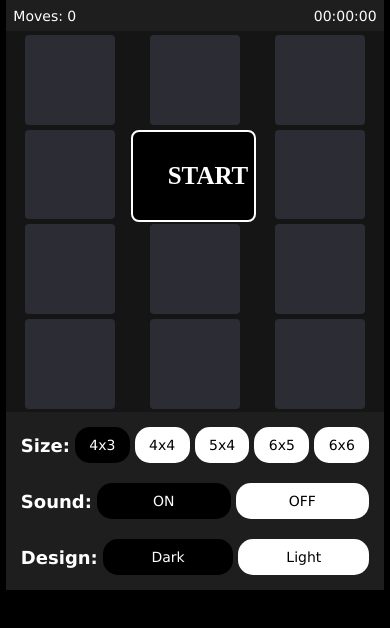
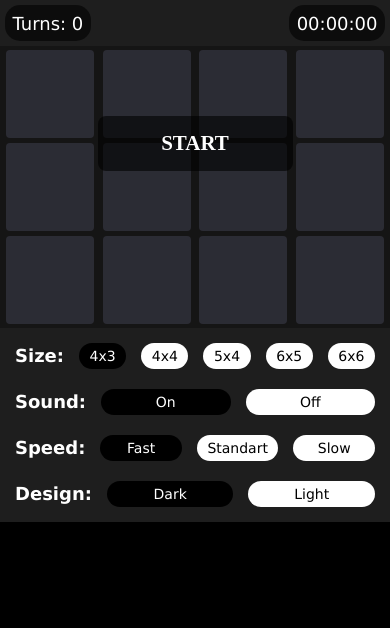
Before and after one commit to Rimeey/memorygame, a React (Create React App) app: page / in a window 390 px wide. Shown: the top 628 px of the page. Built offline with nearby package versions, Linux system fonts and the light colour scheme.

Commit message:
pre-release

```diff
--- a/src/Components/PlaygroundBlock/OneCard.jsx
+++ b/src/Components/PlaygroundBlock/OneCard.jsx
@@ -2,7 +2,7 @@ import { useContext, useEffect } from "react";
 import { Memory } from "../../Context";
 
 export default function OneCard({ url, index }) {
-    const { setting_size, moves, setMoves, allMoves, setAllMoves, link, setLink, openedCards, setOpenedCards, to_default, play_sound } = useContext(Memory);
+    const { setting_size, setting_speed, moves, setMoves, allMoves, setAllMoves, link, setLink, openedCards, setOpenedCards, to_default, play_sound } = useContext(Memory);
 
     const isOpen = openedCards.includes(index);
 
@@ -40,9 +40,9 @@ export default function OneCard({ url, index }) {
                 setMoves(0);
                 setAllMoves(allMoves + 1);
                 matched_cards()
-            }, 500);
+            }, setting_speed);
         }
-    }, [allMoves, setAllMoves, link, setLink, moves, setMoves, openedCards, setOpenedCards]);
+    }, [allMoves, setAllMoves, link, setLink, moves, setMoves, openedCards, setOpenedCards, setting_speed]);
 
     return (
         <div id={index} className={`card ${isOpen ? 'open' : ''}`} style={{ width: setting_size.width }} onClick={handleClick}>
--- a/src/Components/SettingsBlock/SettingBlock.jsx
+++ b/src/Components/SettingsBlock/SettingBlock.jsx
@@ -4,27 +4,33 @@ import { Memory } from '../../Context';
 
 export default function SettingsBlock() {
 
-    const { handle_click_size, handle_click_sound} = useContext(Memory);
+    const { handle_click_size, handle_click_sound, handle_click_speed} = useContext(Memory);
 
     return (
         <div className="settings">
-            <div className="playgroundsize">
+            <div className="settings_element">
                 <h2>Size: </h2>
-                <div className="size_playground button dark" onClick={(e) => handle_click_size(e)}>4x3</div>
-                <div className="size_playground button" onClick={(e) => handle_click_size(e)}>4x4</div>
-                <div className="size_playground button" onClick={(e) => handle_click_size(e)}>5x4</div>
-                <div className="size_playground button" onClick={(e) => handle_click_size(e)}>6x5</div>
-                <div className="size_playground button" onClick={(e) => handle_click_size(e)}>6x6</div>
+                <div className="setting button dark" onClick={(e) => handle_click_size(e)}>4x3</div>
+                <div className="setting button" onClick={(e) => handle_click_size(e)}>4x4</div>
+                <div className="setting button" onClick={(e) => handle_click_size(e)}>5x4</div>
+                <div className="setting button" onClick={(e) => handle_click_size(e)}>6x5</div>
+                <div className="setting button" onClick={(e) => handle_click_size(e)}>6x6</div>
             </div>
-            <div className="sounds">
+            <div className="settings_element">
                 <h2>Sound: </h2>
-                <div className="sound_setting button dark" onClick={(e) => handle_click_sound(e)}>ON</div>
-                <div className="sound_setting button" onClick={(e) => handle_click_sound(e)}>OFF</div>
+                <div className="setting button dark" onClick={(e) => handle_click_sound(e)}>On</div>
+                <div className="setting button" onClick={(e) => handle_click_sound(e)}>Off</div>
             </div>
-            <div className="design">
+            <div className="settings_element">
+                <h2>Speed: </h2>
+                <div className="setting button dark" onClick={(e) => handle_click_speed(e)}>Fast</div>
+                <div className="setting button" onClick={(e) => handle_click_speed(e)}>Standart</div>
+                <div className="setting button" onClick={(e) => handle_click_speed(e)}>Slow</div>
+            </div>
+            <div className="settings_element">
                 <h2>Design: </h2>
-                <div className="color button dark">Dark</div>
-                <div className="color button">Light</div>
+                <div className="setting button dark">Dark</div>
+                <div className="setting button">Light</div>
             </div>
         </div>
     );
--- a/src/Components/SettingsBlock/settingsblock.scss
+++ b/src/Components/SettingsBlock/settingsblock.scss
@@ -7,30 +7,27 @@
     gap: 20px;
     padding: 15px;
 
+    .settings_element {
+        display: flex;
+        flex-direction: row;
+        align-items: center;
+        gap: 15px;
+
+        .setting {
+            display: flex;
+            flex-direction: column;
+            justify-content: center;
+            width: 15%;
+            height: 5%;
+        }
+    }
+
     h2 {
         color: #fff;
         font: {
             size: 18px;
             family: Verdana, monospace, sans-serif;
         }
-    }
-
-    .playgroundsize,
-    .design,
-    .sounds {
-        display: flex;
-        flex-direction: row;
-        align-items: center;
-        gap: 15px;
-
-        .size_playground,
-        .color,
-        .sound_setting {
-            display: flex;
-            flex-direction: column;
-            justify-content: center;
-            width: 15%;
-            height: 5%;
     }
 
     .button {
@@ -63,22 +60,15 @@
         color: #000;
     }
 }
-}
 
-@media screen and (max-width:768px) {
+@media screen and (max-width:520px) {
     .settings {
-        .playgroundsize,
-        .design,
-        .sounds {
-            gap: 5px;
-
-            .size_playground,
-            .color,
-            .sound_setting {
+        .settings_element {
+            .setting {
                 width: 45%;
                 height: 20%;
                 font-size: 14px;
-                padding: 10px;
+                padding: 5px;
             }
         }
     }
--- a/src/Components/StartgameBlock/StartgameBlock.jsx
+++ b/src/Components/StartgameBlock/StartgameBlock.jsx
@@ -8,7 +8,7 @@ export default function StartgameBlock() {
 
     return (
         <div className="overlay" style={{ display: overlay }}>
-            <div className='start' onClick={() => handle_timer()}>START</div>
+            <div className='start' onClick={() => handle_timer()}><p>START</p></div>
         </div>
     );
 }
--- a/src/Components/StartgameBlock/startgameblock.scss
+++ b/src/Components/StartgameBlock/startgameblock.scss
@@ -7,15 +7,10 @@
     background-color: rgba(0, 0, 0, 0.5);
 
     .start {
-        background-color: #000;
+        background-color: rgba(0, 0, 0, 0.6);
         box-sizing: border-box;
-        font-weight: 700;
-        text-align: center;
-        color: #fff;
         position: absolute;
         border-radius: 8px;
-        border: 2px solid #fff;
-        font-size: 25px;
         user-select: none;
         cursor: pointer;
 
@@ -23,16 +18,29 @@
         top: 34%;
         left: 36%;
         padding: 20px 70px;
+
+        p {
+            font: {
+                weight: 700;
+                size: 25px;
+            }
+            text-align: center;
+            color: #fff;
+        }
     }
 }
 
 @media screen and (max-width: 1024px) {
     .overlay {
         .start {
-            width: 33%;
-            left: 33%;
-            top: 26%;
-            padding: 30px 35px;
+            font-size: 21px;
+            width: 50%;
+            left: 25%;
+            top: 25%;
+            padding: 15px 5% 15px 5%;
+            p {
+                font-size: 21px;
+            }
         }
     }
 }
--- a/src/Components/StatisticsBlock/StatisticsBlock.jsx
+++ b/src/Components/StatisticsBlock/StatisticsBlock.jsx
@@ -25,7 +25,7 @@ export default function StatisticsBlock() {
     return (
         <div className="statistics">
             <div className="elements">
-                <div className="moves">Moves: {allMoves}</div>
+                <div className="moves">Turns: {allMoves}</div>
                 <div className="timer">{clear_timer(timer)}</div>
             </div>
         </div>
--- a/src/Components/StatisticsBlock/statisticsblock.scss
+++ b/src/Components/StatisticsBlock/statisticsblock.scss
@@ -11,6 +11,9 @@
         .timer {
             padding: 7.5px;
             color: #fff;
+            background-color: rgba(0, 0, 0, 0.6);
+            border-radius: 15px;
+            margin: 5px;
             font: {
                 size: 24px;
                 family: Verdana, monospace, sans-serif;
@@ -25,7 +28,7 @@
 
             .moves,
             .timer {
-                font-size: 14px;
+                font-size: 18px;
             }
         }
     }
--- a/src/Context.js
+++ b/src/Context.js
@@ -27,17 +27,17 @@ export const Context = ({ children }) => {
 
     // Settings
 
-    const [setting_size, setSetting_size] = useState({ count: 6, width: "24.2%" });
+    const [setting_size, setSetting_size] = useState({ count: 6, width: "23%" });
 
     function handle_click_size(e) {
         button_style(e.target);
 
         const buttonSettings = {
-            '4x3': { count: 6, width: '24.2%' },
-            '4x4': { count: 8, width: '24.2%' },
-            '5x4': { count: 10, width: '19.2%' },
-            '6x5': { count: 15, width: '15.86%' },
-            '6x6': { count: 18, width: '15.86%' }
+            '4x3': { count: 6, width: '23%' },
+            '4x4': { count: 8, width: '23%' },
+            '5x4': { count: 10, width: '18.5%' },
+            '6x5': { count: 15, width: '15.5%' },
+            '6x6': { count: 18, width: '15.5%' }
         };
 
         const settings = buttonSettings[e.target.textContent];
@@ -51,10 +51,27 @@ export const Context = ({ children }) => {
 
     function handle_click_sound(e) {
         button_style(e.target);
-        if(e.target.textContent === 'ON') {
+        if(e.target.textContent === 'On') {
             setSetting_sound(true);
         } else {
             setSetting_sound(false);
+        }
+    }
+
+    const [setting_speed, setSetting_speed] = useState(500);
+
+    function handle_click_speed(e) {
+        button_style(e.target);
+
+        const buttonSettings = {
+            'Fast': 500,
+            'Standart': 1000,
+            'Slow': 1500
+        };
+
+        const settings = buttonSettings[e.target.textContent];
+        if (settings) {
+            setSetting_speed(settings);
         }
     }
 
@@ -95,8 +112,9 @@ export const Context = ({ children }) => {
         to_default,
         handle_timer,
         play_sound,
-        handle_click_size, setting_size, setSetting_size,
+        setting_size, setSetting_size, handle_click_size,
         setting_sound, setSetting_sound, handle_click_sound,
+        setting_speed, setSetting_speed, handle_click_speed,
         play, setPlay,
         overlay, setOverlay,
         moves, setMoves,
--- a/src/app.scss
+++ b/src/app.scss
@@ -9,7 +9,6 @@ body {
 }
 
 #root {
-    padding: 0 1.5%;
     margin: 0 auto;
     max-width: 900px;
     display: flex;
```
Lines whose indentation alone changed are shown as unchanged.
